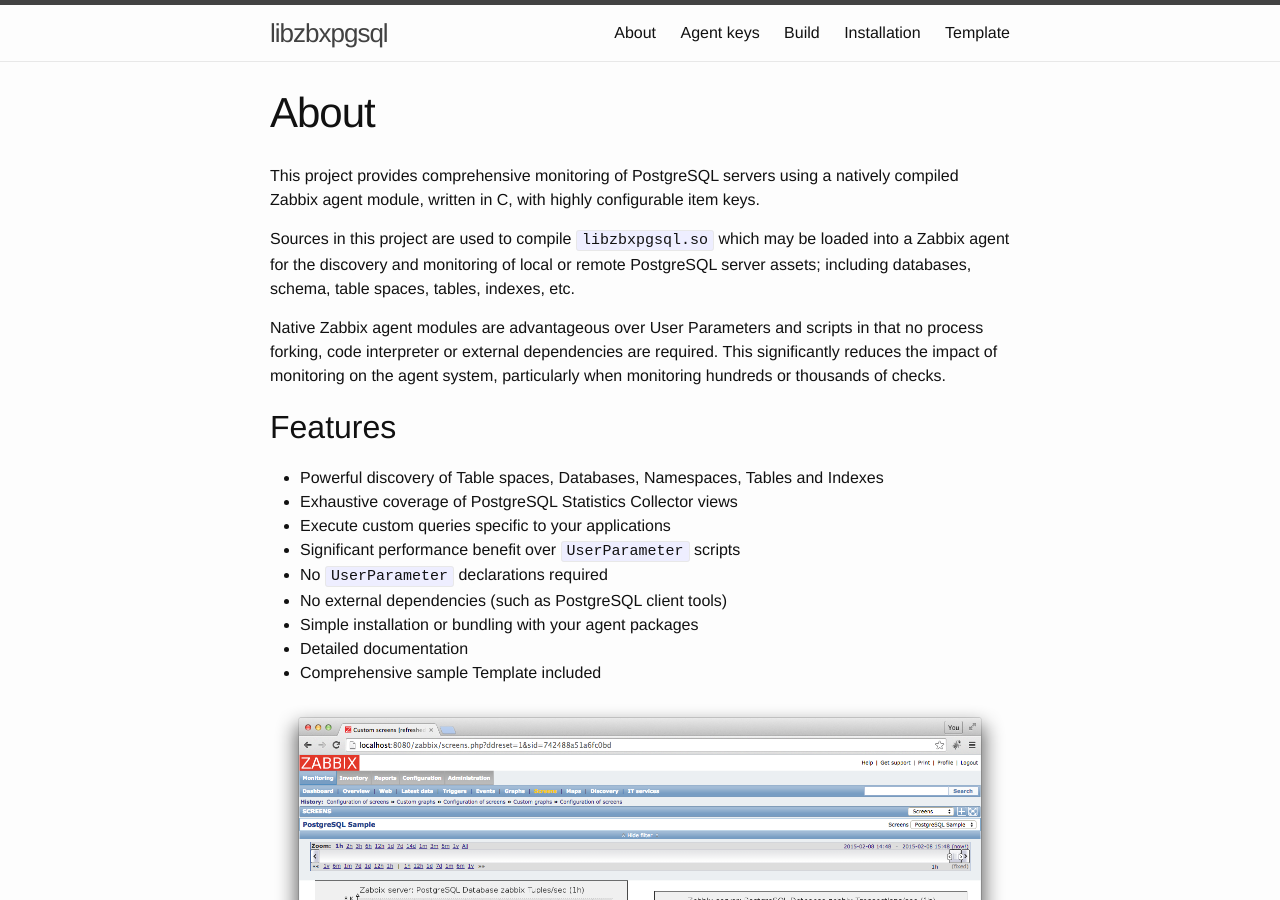
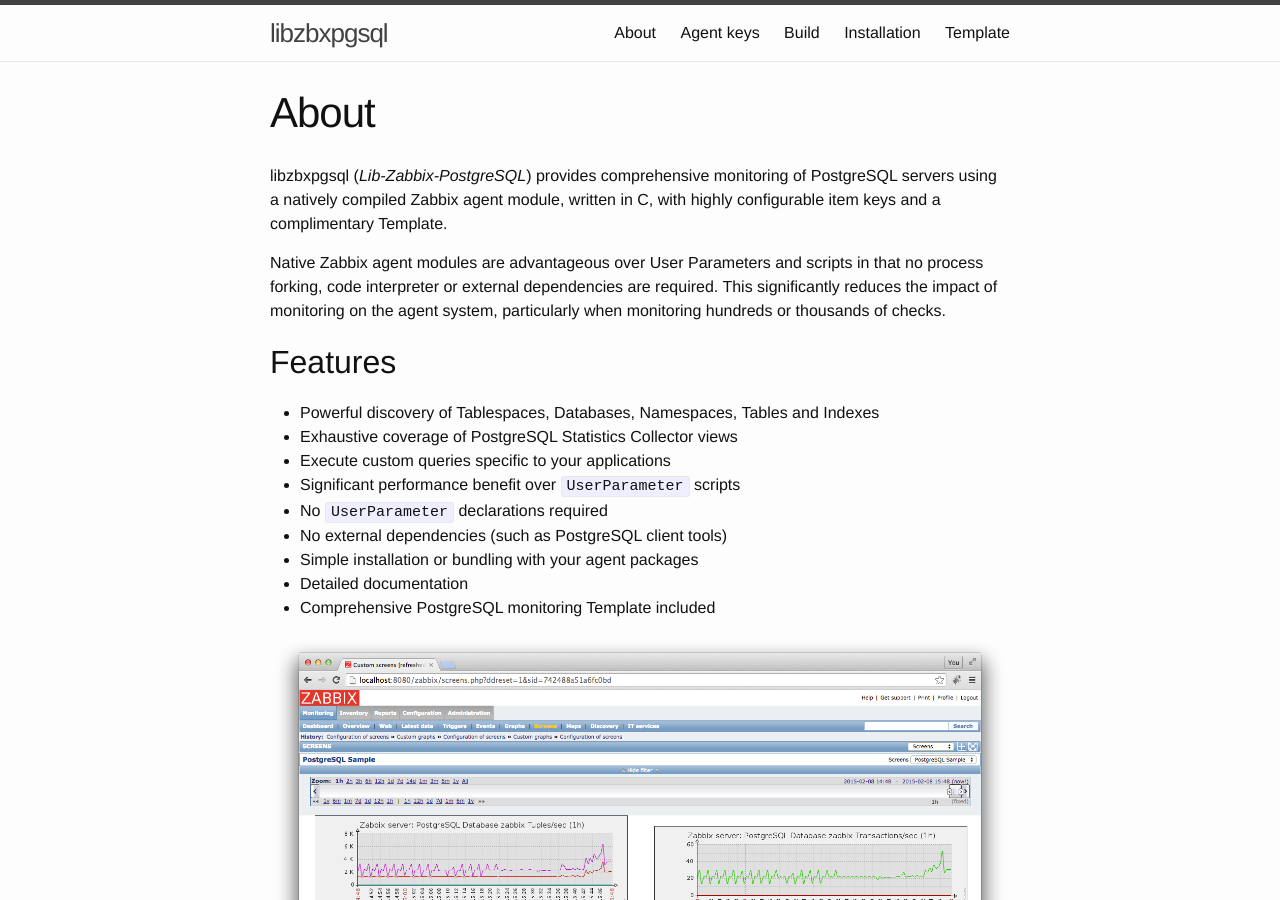
Before and after one commit to zabbix-tools/libzbxpgsql, a Jekyll site: the page built from _docs/about.md, in a window 1280 px wide and 900 px high. Built offline with Jekyll 4.4.1, drawn with Linux system fonts in a browser that asks for light colours.

Commit message:
Updated About page

```diff
--- a/_docs/about.md
+++ b/_docs/about.md
@@ -4,14 +4,9 @@ title: About
 permalink: /
 ---
 
-This project provides comprehensive monitoring of PostgreSQL servers using a
-natively compiled Zabbix agent module, written in C, with highly configurable
-item keys.
-
-Sources in this project are used to compile `libzbxpgsql.so` which may be
-loaded into a Zabbix agent for the discovery and monitoring of local or remote
-PostgreSQL server assets; including databases, schema, table spaces, tables,
-indexes, etc.
+libzbxpgsql (*Lib-Zabbix-PostgreSQL*) provides comprehensive monitoring of
+PostgreSQL servers using a natively compiled Zabbix agent module, written in C,
+with highly configurable item keys and a complimentary Template.
 
 Native Zabbix agent modules are advantageous over User Parameters and scripts
 in that no process forking, code interpreter or external dependencies are
@@ -20,7 +15,7 @@ system, particularly when monitoring hundreds or thousands of checks.
 
 ## Features
 
-* Powerful discovery of Table spaces, Databases, Namespaces, Tables and Indexes
+* Powerful discovery of Tablespaces, Databases, Namespaces, Tables and Indexes
 * Exhaustive coverage of PostgreSQL Statistics Collector views
 * Execute custom queries specific to your applications
 * Significant performance benefit over `UserParameter` scripts
@@ -28,9 +23,10 @@ system, particularly when monitoring hundreds or thousands of checks.
 * No external dependencies (such as PostgreSQL client tools)
 * Simple installation or bundling with your agent packages
 * Detailed documentation
-* Comprehensive sample Template included
+* Comprehensive PostgreSQL monitoring Template included
 
 ![Zabbix Screen example]({{ site.baseurl }}/assets/screen.png)
+
 
 ## License
 
```
